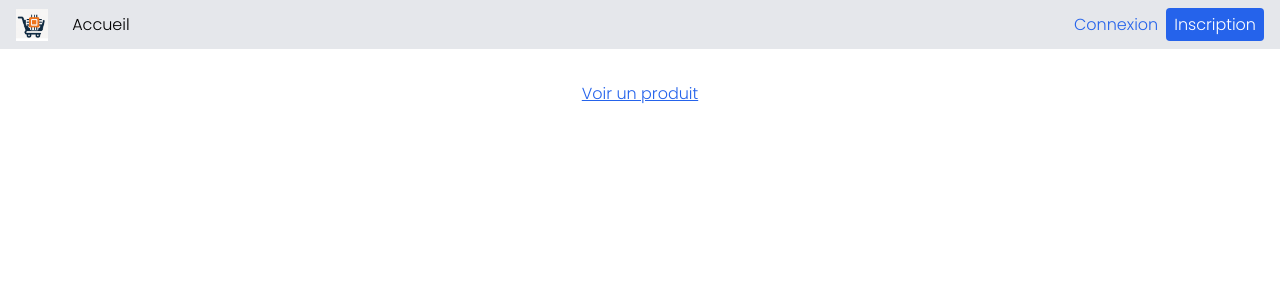
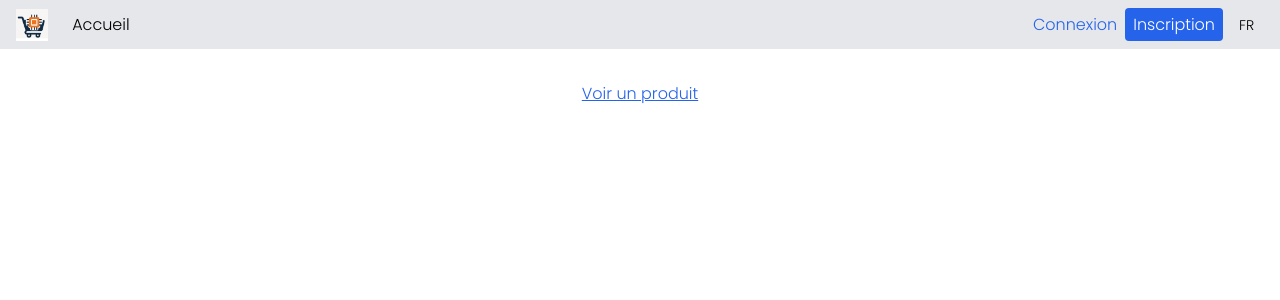
Before and after one commit to Alexandre-RICHARD/mds_app_web_vuejs, a Vue app: page / in a window 1280 px wide. Shown: the top 300 px of the page. Built offline with nearby package versions, Linux system fonts and the light colour scheme; no server answers.

Commit message:
feat: add basic language switcher

```diff
--- /dev/null
+++ b/src/enums/language.enum.ts
@@ -0,0 +1,4 @@
+export enum LanguageEnum {
+  FR = 'fr',
+  EN = 'en',
+}
--- /dev/null
+++ b/src/stores/language.ts
@@ -0,0 +1,36 @@
+import { defineStore } from 'pinia';
+
+import { LanguageEnum } from '../enums/language.enum';
+
+const headerTranslations = {
+  [LanguageEnum.FR]: {
+    home: 'Accueil',
+    login: 'Connexion',
+    register: 'Inscription',
+    logout: 'Déconnexion',
+  },
+  [LanguageEnum.EN]: {
+    home: 'Home',
+    login: 'Login',
+    register: 'Register',
+    logout: 'Logout',
+  },
+};
+
+type HeaderTranslationKey = keyof typeof headerTranslations[LanguageEnum.FR];
+
+export const useLanguageStore = defineStore('language', {
+  state: () => ({
+    current: LanguageEnum.FR as LanguageEnum,
+  }),
+  actions: {
+    setLanguage(lang: LanguageEnum) {
+      this.current = lang;
+    },
+  },
+  getters: {
+    t: (state) => (key: HeaderTranslationKey) =>
+      headerTranslations[state.current][key],
+  },
+});
+export type { HeaderTranslationKey };
--- a/src/views/components/AppHeader.vue
+++ b/src/views/components/AppHeader.vue
@@ -2,12 +2,15 @@
 import { ref } from "vue";
 
 import { useUserStore } from "../../stores/user";
+import { useLanguageStore } from "../../stores/language";
 import LoginModal from "./LoginModal.vue";
 import RegisterModal from "./RegisterModal.vue";
+import LangSwitcher from "./LangSwitcher.vue";
 
 const showLoginModal = ref(false);
 const showRegisterModal = ref(false);
 const userStore = useUserStore();
+const languageStore = useLanguageStore();
 </script>
 
 <template>
@@ -21,7 +24,7 @@ const userStore = useUserStore();
       to="/"
       class="text-l mx-2"
     >
-      Accueil
+      {{ languageStore.t('home') }}
     </router-link>
     <div class="flex-1" />
     <template v-if="!userStore.isConnected">
@@ -29,13 +32,13 @@ const userStore = useUserStore();
         class="mr-2 text-blue-600 hover:underline"
         @click="showLoginModal = true"
       >
-        Connexion
+        {{ languageStore.t('login') }}
       </button>
       <button
         class="bg-blue-600 text-white px-2 py-1 rounded"
         @click="showRegisterModal = true"
       >
-        Inscription
+        {{ languageStore.t('register') }}
       </button>
     </template>
     <template v-else>
@@ -49,9 +52,10 @@ const userStore = useUserStore();
         class="bg-red-600 text-white px-2 py-1 rounded"
         @click="userStore.disconnect"
       >
-        Déconnexion
+        {{ languageStore.t('logout') }}
       </button>
     </template>
+    <LangSwitcher class="ml-2" />
   </header>
 
   <LoginModal
--- /dev/null
+++ b/src/views/components/LangSwitcher.vue
@@ -0,0 +1,22 @@
+<script setup lang="ts">
+import { LanguageEnum } from "../../enums/language.enum";
+import { useLanguageStore } from "../../stores/language";
+
+const languageStore = useLanguageStore();
+
+function handleChange(event: Event) {
+  const value = (event.target as HTMLSelectElement).value as LanguageEnum;
+  languageStore.setLanguage(value);
+}
+</script>
+
+<template>
+  <select
+    :value="languageStore.current"
+    @change="handleChange"
+    class="border border-gray-400 rounded px-2 py-1 text-sm"
+  >
+    <option :value="LanguageEnum.FR">FR</option>
+    <option :value="LanguageEnum.EN">EN</option>
+  </select>
+</template>
```
